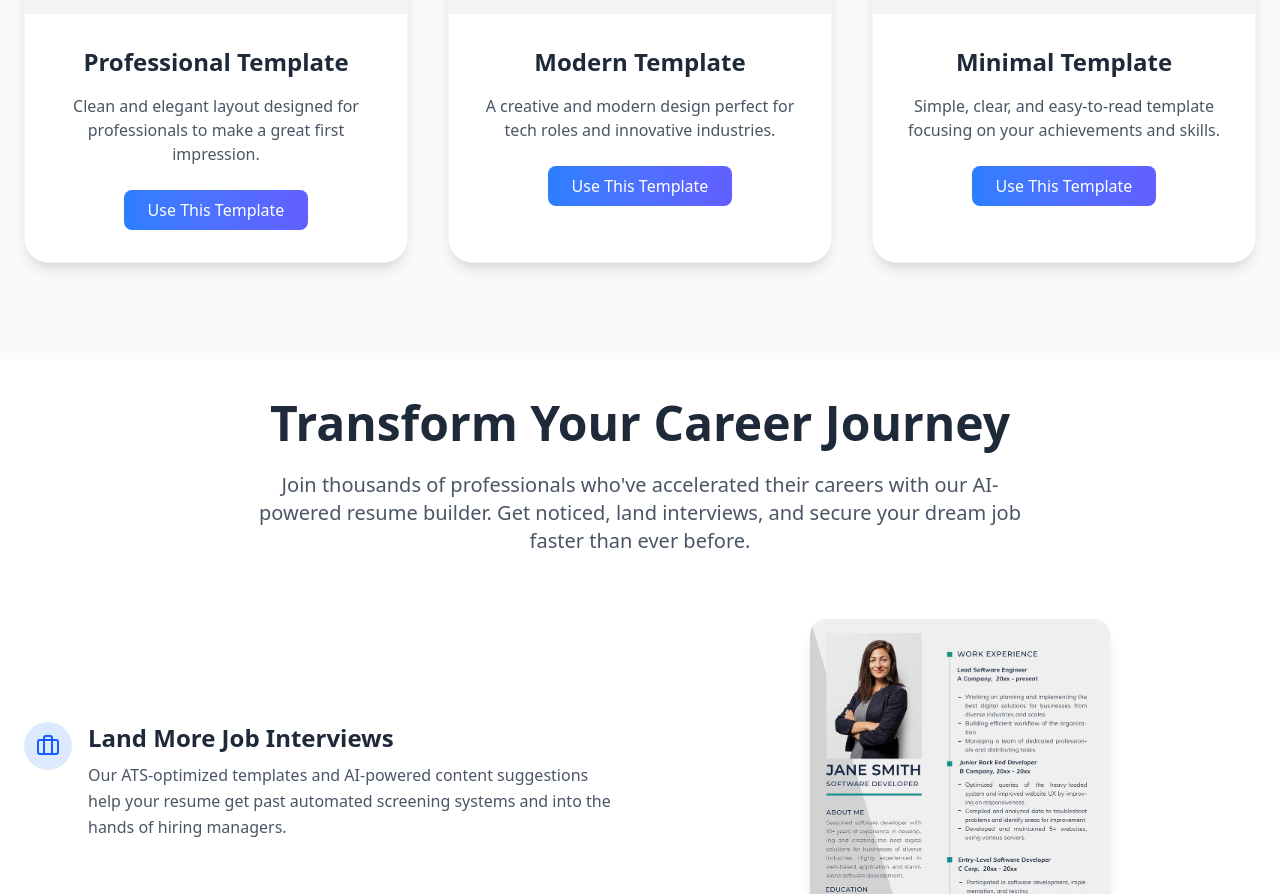
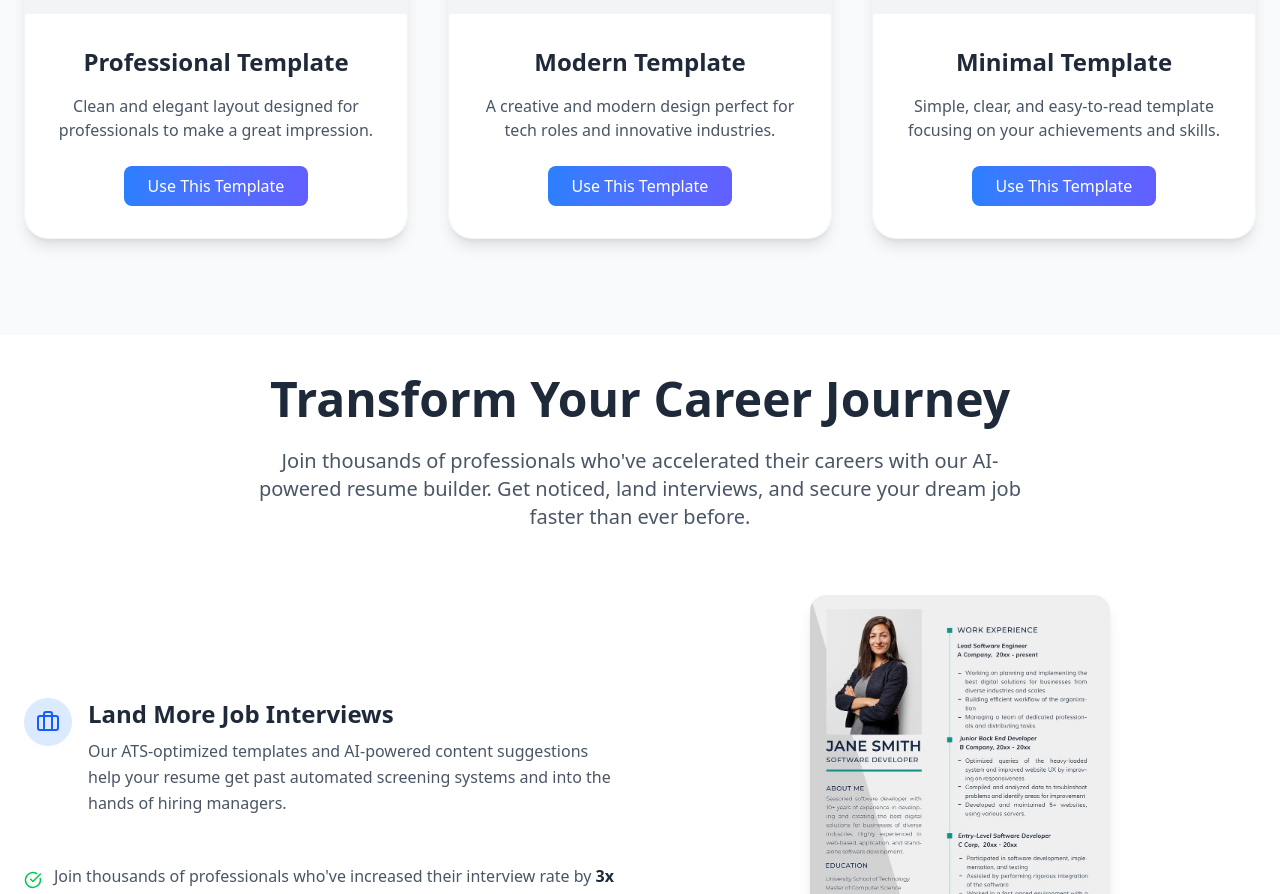
Before and after one commit to hammad200208/AI_Resume, a Next.js app: page / in a window 1280 px wide. Shown: the part 1477-2371 px from the top of the page. Built offline with nearby package versions, Linux system fonts and the light colour scheme.

Commit message:
modified templateSection

```diff
--- a/app/components/TemplateSection.jsx
+++ b/app/components/TemplateSection.jsx
@@ -8,7 +8,7 @@ const templates = [
     id: 1,
     img: "/temp1.webp",
     title: "Professional Template",
-    desc: "Clean and elegant layout designed for professionals to make a great first impression.",
+    desc: "Clean and elegant layout designed for professionals to make a great  impression.",
   },
   {
     id: 2,
--- a/app/pricing/page.jsx
+++ b/app/pricing/page.jsx
@@ -1,6 +1,7 @@
 "use client";
 import React from "react";
 import { CheckCircle2 } from "lucide-react";
+import Footer from "../components/Footer";
 
 export default function PricingPage() {
   const plans = [
@@ -50,6 +51,7 @@ export default function PricingPage() {
   ];
 
   return (
+    <>
     <div className="min-h-screen bg-gradient-to-br from-gray-50 via-white to-emerald-50 py-20 px-6">
       <div className="max-w-6xl mx-auto text-center">
         {/* Custom Heading */}
@@ -118,5 +120,7 @@ export default function PricingPage() {
         </div>
       </div>
     </div>
+    <Footer />
+    </>
   );
 }
```
Also changed, not shown: public/ft.png (added).
